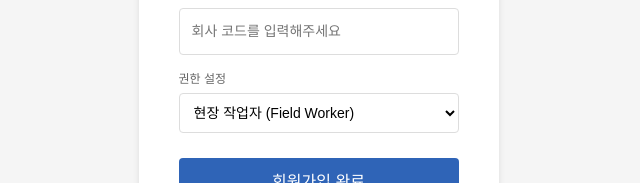
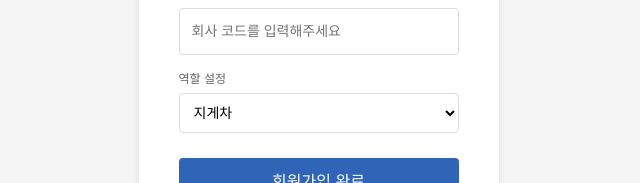
Before and after one commit to aivle-team03/frontend, a React (Vite) app: page /signup in a window 1280 px wide. Shown: the part 442-625 px from the top of the page, without its empty margins (314-954 px from the left). Built offline with nearby package versions, Linux system fonts and the light colour scheme; a web font is replaced by a local one.

Commit message:
회원가입 역할 설정

```diff
--- a/src/pages/SignupPage.jsx
+++ b/src/pages/SignupPage.jsx
@@ -1,6 +1,19 @@
 import React, { useState } from 'react';
 import { useNavigate } from 'react-router-dom';
 import '../styles/signup.css';
+
+const DEFAULT_CATEGORIES = [
+    '지게차',
+    '화물트럭',
+    '토잉카',
+    '팔레트',
+    '적재',
+    '현장보조',
+    '유지보수',
+    '재고',
+    '위험물',
+    '공통',
+];
 
 function SignupPage() {
     const [userId, setUserId] = useState('');
@@ -163,15 +176,16 @@ function SignupPage() {
                     />
 
                     <div className="select-wrapper">
-                        <label className="label">권한 설정</label>
+                        <label className="label">역할 설정</label>
                         <select
                             value={role}
                             onChange={(e) => setRole(e.target.value)}
                             className="select"
                             disabled={isLoading}
                         >
-                            <option value="field_worker">현장 작업자 (Field Worker)</option>
-                            <option value="admin">시스템 관리자 (Admin)</option>
+                            {DEFAULT_CATEGORIES.map((category) => (
+                                <option key={category} value={category}>{category}</option>
+                            ))}
                         </select>
                     </div>
 
```
